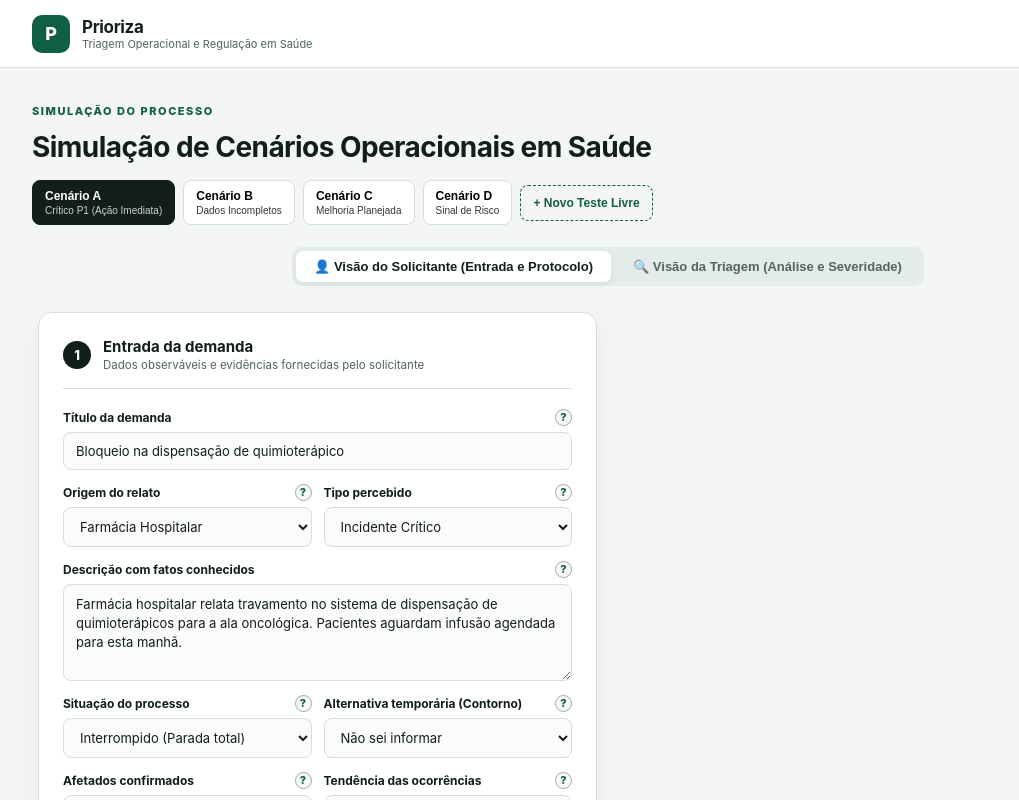
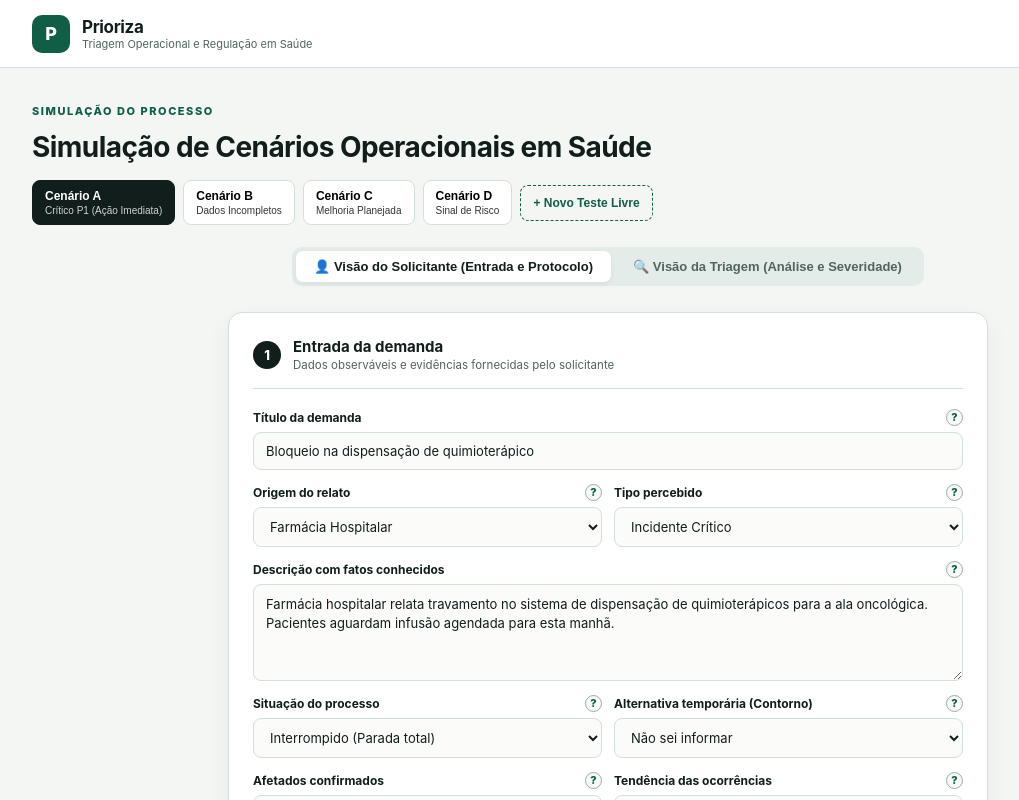
Before and after one commit to thaycarv/prioriza-operacoes, a React (Vite) app: page / in a window 1280 px wide. Shown: the top 800 px of the page, without its empty margins (32-1051 px from the left). Built offline with nearby package versions, Linux system fonts and the light colour scheme.

Commit message:
fix: centralizar entrada da demanda no perfil solicitante (resolve #13) (#14)

```diff
--- a/src/styles.css
+++ b/src/styles.css
@@ -355,16 +355,47 @@ body {
 /* Panels & Grid (Centralizados) */
 .grid {
   display: grid;
-  grid-template-columns: 1fr 1fr;
   gap: 22px;
   align-items: start;
-  max-width: 1140px;
   margin: 0 auto;
 }
 
+/* Visao do Solicitante: Formulario centralizado no meio da pagina */
+.grid.view-requester {
+  display: flex;
+  justify-content: center;
+  max-width: 760px;
+  margin: 0 auto;
+  width: 100%;
+}
+
+.grid.view-requester .form-panel {
+  width: 100%;
+  display: block;
+}
+
 .grid.view-requester .result-panel {
-  opacity: 0.85;
+  display: none !important;
 }
+
+/* Visao da Triagem: Painel de analise centralizado no meio da pagina */
+.grid.view-analyst {
+  display: flex;
+  justify-content: center;
+  max-width: 760px;
+  margin: 0 auto;
+  width: 100%;
+}
+
+.grid.view-analyst .result-panel {
+  width: 100%;
+  display: block;
+}
+
+.grid.view-analyst .form-panel {
+  display: none !important;
+}
+
 
 .panel {
   background: var(--card);
```
